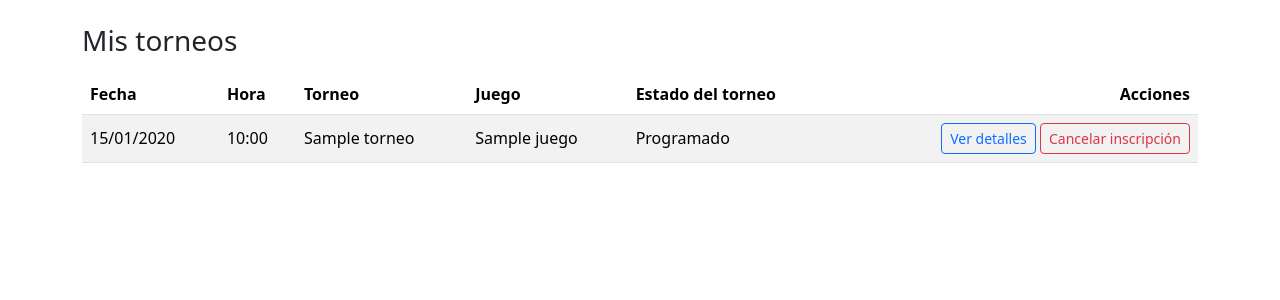
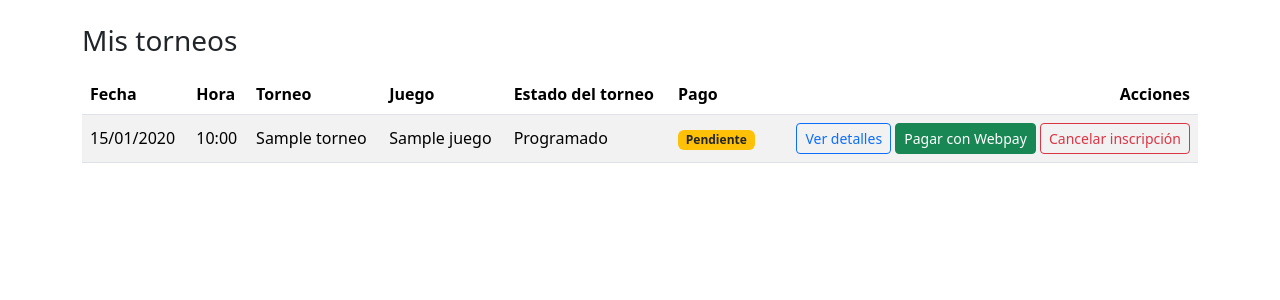
Before and after one commit to juuzou-prx/prototipo-mundocartas, a Django app: page /inscripciones/mis-torneos/ in a window 1280 px wide. Shown: the part 56-356 px from the top of the page. Run offline with Django 5.2, Linux system fonts and the light colour scheme; a user stored in the database is signed in; tables that the repository leaves empty hold one stand-in row (values such as "Sample post").

Commit message:
feat(HU19): agrega pago en linea con Webpay Plus

```diff
--- a/inscripciones/templates/inscripciones/mis_inscripciones.html
+++ b/inscripciones/templates/inscripciones/mis_inscripciones.html
@@ -10,6 +10,7 @@
       <th>Torneo</th>
       <th>Juego</th>
       <th>Estado del torneo</th>
+      <th>Pago</th>
       <th class="text-end">Acciones</th>
     </tr>
   </thead>
@@ -21,15 +22,23 @@
       <td>{{ i.torneo.nombre }}</td>
       <td>{{ i.torneo.juego.nombre }}</td>
       <td>{{ i.torneo.get_estado_display }}</td>
+      <td>
+        {% if i.pago.estado == 'pagado' %}<span class="badge bg-success">Pagado</span>
+        {% elif i.torneo.costo > 0 %}<span class="badge bg-warning text-dark">Pendiente</span>
+        {% else %}<span class="badge bg-secondary">Sin costo</span>{% endif %}
+      </td>
       <td class="text-end">
         <a href="{% url 'torneo_detalle' i.torneo.pk %}" class="btn btn-sm btn-outline-primary">Ver detalles</a>
+        {% if i.pago.estado != 'pagado' and i.torneo.costo > 0 and i.torneo.estado == 'programado' %}
+        <a href="{% url 'iniciar_pago' i.pk %}" class="btn btn-sm btn-success">Pagar con Webpay</a>
+        {% endif %}
         {% if i.torneo.estado == 'programado' %}
         <a href="{% url 'cancelar_inscripcion' i.pk %}" class="btn btn-sm btn-outline-danger">Cancelar inscripción</a>
         {% endif %}
       </td>
     </tr>
     {% empty %}
-    <tr><td colspan="6" class="text-center text-muted">Aún no estás inscrito en ningún torneo.</td></tr>
+    <tr><td colspan="7" class="text-center text-muted">Aún no estás inscrito en ningún torneo.</td></tr>
     {% endfor %}
   </tbody>
 </table>
--- a/inscripciones/urls.py
+++ b/inscripciones/urls.py
@@ -6,4 +6,6 @@ urlpatterns = [
     path('mis-torneos/', views.mis_inscripciones, name='mis_inscripciones'),
     path('<int:pk>/cancelar/', views.cancelar_inscripcion, name='cancelar_inscripcion'),
     path('torneo/<int:torneo_id>/inscritos/', views.lista_inscritos, name='lista_inscritos'),
+    path('pagar/<int:inscripcion_id>/', views.iniciar_pago, name='iniciar_pago'),
+    path('pago-exitoso/', views.pago_exitoso, name='pago_exitoso'),
 ]
--- a/inscripciones/views.py
+++ b/inscripciones/views.py
@@ -1,9 +1,17 @@
+import time
+from django.conf import settings
+from django.core.exceptions import ImproperlyConfigured
 from django.shortcuts import render, redirect, get_object_or_404
 from django.contrib import messages
 from django.contrib.auth.decorators import login_required
 from django.contrib.admin.views.decorators import staff_member_required
+from django.urls import reverse
+from django.utils import timezone
+from transbank.common.integration_type import IntegrationType
+from transbank.common.options import WebpayOptions
+from transbank.webpay.webpay_plus.transaction import Transaction
 from torneos.models import Torneo
-from .models import Inscripcion
+from .models import Inscripcion, Pago
 
 
 @login_required
@@ -54,3 +62,73 @@ def lista_inscritos(request, torneo_id):
         'torneo': torneo,
         'inscripciones': inscripciones,
     })
+
+def _webpay_transaction():
+    if not settings.WEBPAY_COMMERCE_CODE or not settings.WEBPAY_API_KEY:
+        raise ImproperlyConfigured("Faltan WEBPAY_COMMERCE_CODE o WEBPAY_API_KEY en el .env")
+    ambiente = IntegrationType.LIVE if settings.WEBPAY_ENV == 'LIVE' else IntegrationType.TEST
+    options = WebpayOptions(
+        commerce_code=settings.WEBPAY_COMMERCE_CODE,
+        api_key=settings.WEBPAY_API_KEY,
+        integration_type=ambiente,
+    )
+    return Transaction(options)
+
+
+@login_required
+def iniciar_pago(request, inscripcion_id):
+    inscripcion = get_object_or_404(Inscripcion, pk=inscripcion_id, usuario=request.user, estado='activa')
+    pago, _ = Pago.objects.get_or_create(inscripcion=inscripcion, defaults={'monto': inscripcion.torneo.costo})
+    if pago.estado == 'pagado':
+        messages.info(request, 'Esta inscripción ya está pagada.')
+        return redirect('mis_inscripciones')
+    if pago.monto <= 0:
+        messages.info(request, 'Este torneo no tiene costo de inscripción.')
+        return redirect('mis_inscripciones')
+    request.session['pago_id'] = pago.id
+    buy_order = f"i{inscripcion.id}-{int(time.time())}"
+    session_id = str(request.user.id)
+    return_url = request.build_absolute_uri(reverse('pago_exitoso'))
+    try:
+        tx = _webpay_transaction()
+        response = tx.create(
+            buy_order=buy_order,
+            session_id=session_id,
+            amount=pago.monto,
+            return_url=return_url,
+        )
+        return redirect(f"{response['url']}?token_ws={response['token']}")
+    except Exception as e:
+        messages.error(request, f"Error al iniciar el pago: {e}")
+        return redirect('mis_inscripciones')
+
+
+@login_required
+def pago_exitoso(request):
+    pago_id = request.session.pop('pago_id', None)
+    if not pago_id:
+        messages.info(request, 'Este pago ya fue procesado.')
+        return redirect('mis_inscripciones')
+    pago = get_object_or_404(Pago, pk=pago_id, inscripcion__usuario=request.user)
+    if request.GET.get('TBK_TOKEN'):
+        messages.warning(request, 'Cancelaste el pago.')
+        return redirect('mis_inscripciones')
+    token = request.GET.get('token_ws')
+    if not token:
+        messages.error(request, 'No se recibió el token de Webpay.')
+        return redirect('mis_inscripciones')
+    try:
+        tx = _webpay_transaction()
+        response = tx.commit(token)
+        status = response.get('status')
+    except Exception as e:
+        messages.error(request, f"Error al confirmar el pago: {e}")
+        return redirect('mis_inscripciones')
+    if status != 'AUTHORIZED':
+        messages.warning(request, f"El pago no fue autorizado ({status}).")
+        return redirect('mis_inscripciones')
+    pago.estado = 'pagado'
+    pago.fecha_pago = timezone.now()
+    pago.save()
+    messages.success(request, 'Pago exitoso con Webpay.')
+    return render(request, 'inscripciones/pago_exitoso.html', {'pago': pago, 'response': response})
--- a/mundocartas/settings.py
+++ b/mundocartas/settings.py
@@ -30,7 +30,9 @@ SECRET_KEY = os.getenv('SECRET_KEY')
 DEBUG = os.getenv('DEBUG', 'False') == 'True'
 ALLOWED_HOSTS = os.getenv('ALLOWED_HOSTS', 'localhost,127.0.0.1').split(',')
 
-
+WEBPAY_COMMERCE_CODE = os.getenv('WEBPAY_COMMERCE_CODE')
+WEBPAY_API_KEY = os.getenv('WEBPAY_API_KEY')
+WEBPAY_ENV = os.getenv('WEBPAY_ENV', 'TEST')
 # Application definition
 
 INSTALLED_APPS = [
```
Also changed, not shown: inscripciones/templates/inscripciones/pago_exitoso.html (added, +12 -0 lines), requirements.txt (+8 -0 lines), 2 other files.
